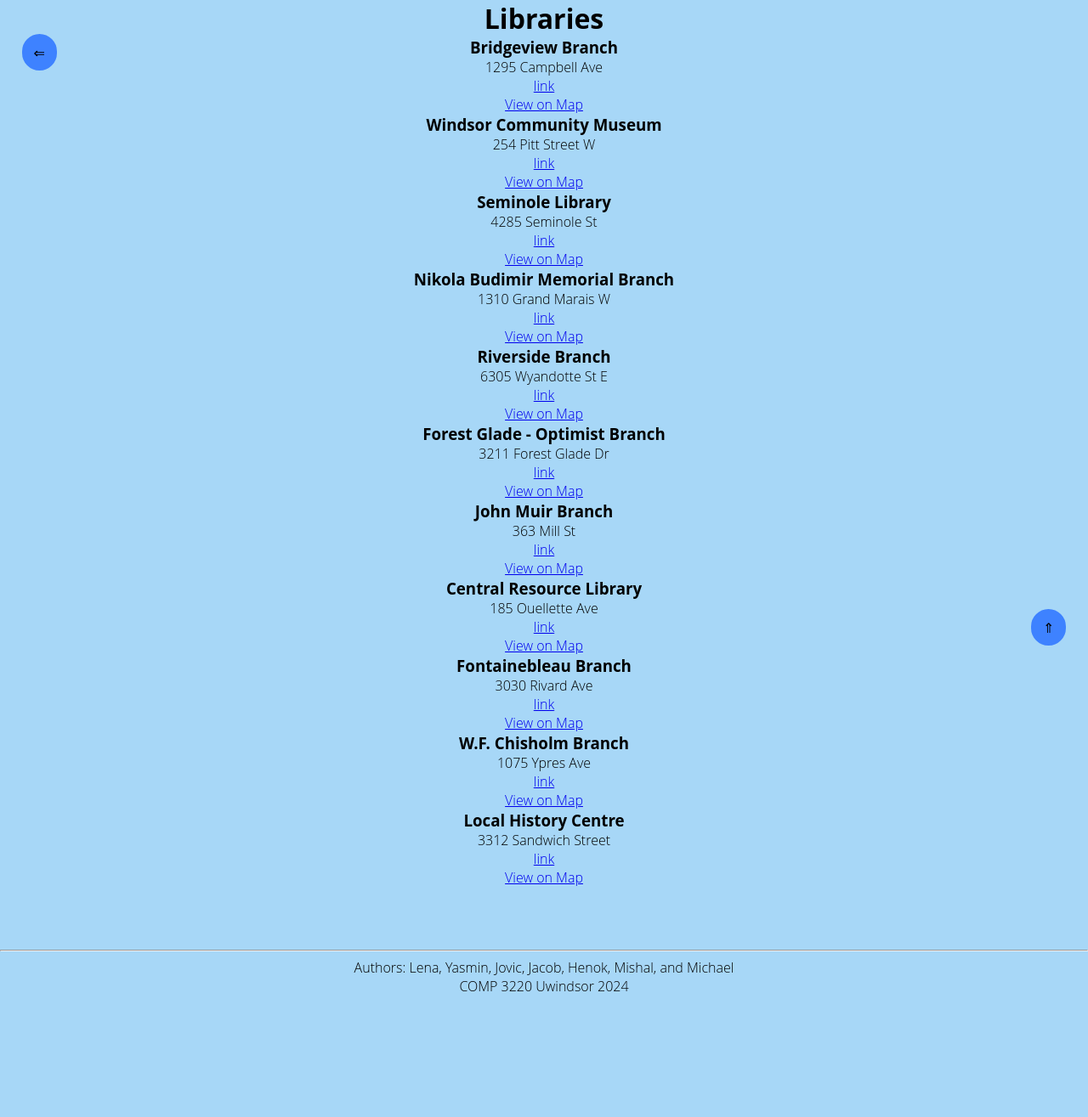
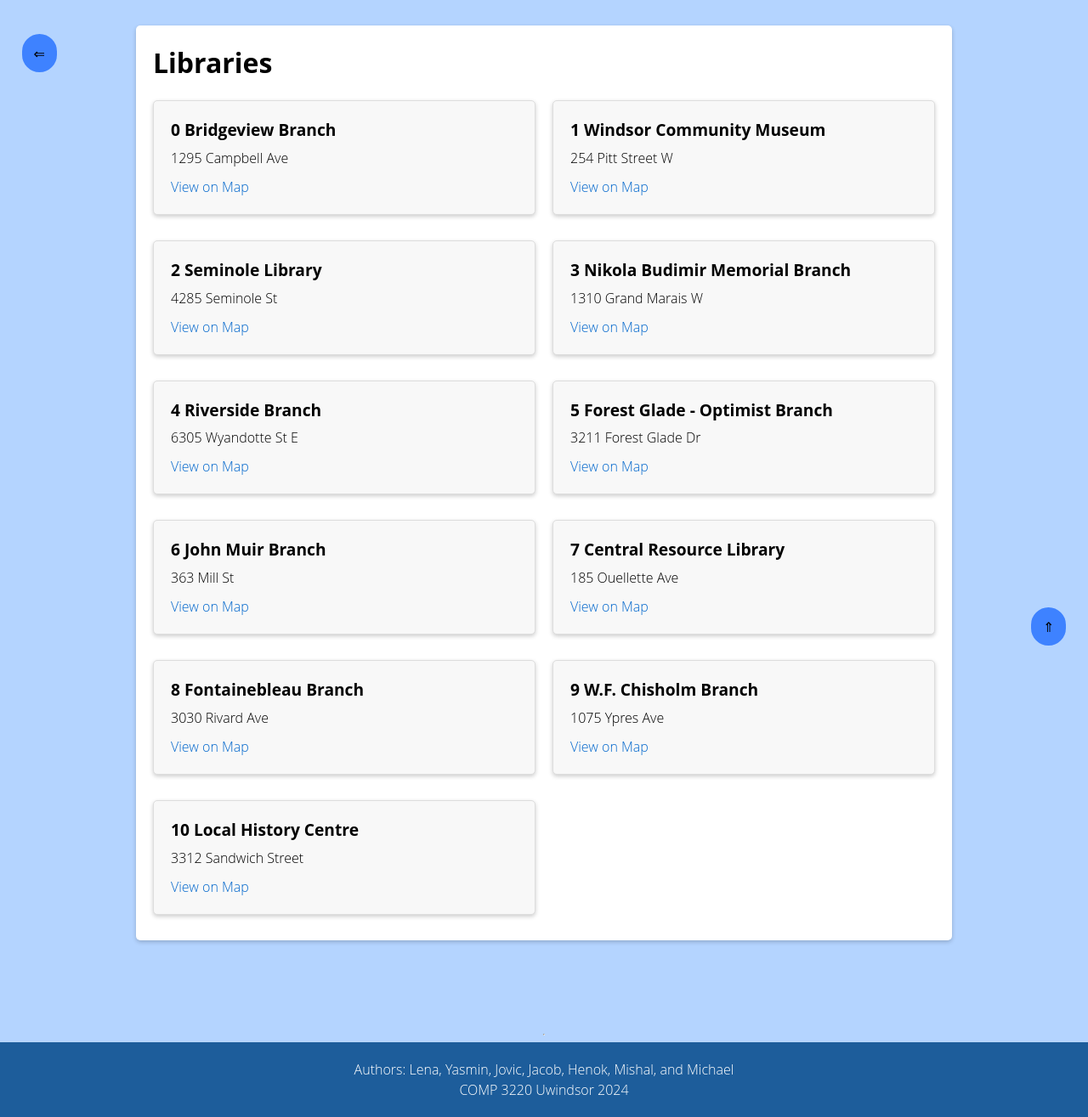
Before and after one commit to jpanahon/comp-3220-project, a Flask app: page /libraries in a window 1280 px wide. Shown: the whole page at 85% size. Before the commit the page ends 1167 px from the top, so only its background shows below. Run offline with Flask 3, Linux system fonts and the light colour scheme; data comes from the database, SQL or seed files in the repository.

Commit message:
revmap the UI and overall structure of the webpages

```diff
--- a/static/base.css
+++ b/static/base.css
@@ -1,18 +1,63 @@
-body, header, head, h1, h2, h3, h4, p{
-    margin:0;
-    padding:0;
-    text-align: center;
+body, header, head, h1, h2, h3, h4, p {
+    margin: 0;
+    padding: 0;
 }
 
 body {
     font-family: 'Open Sans', sans-serif;
     box-sizing: border-box;
-    background-color: #a7d7f7;
+    background-color: #B4D4FF;
     font-weight: 300;
+    line-height: 1.5;
+    display: flex;
+    flex-direction: column;
+    min-height: 100vh;
 }
 
-header{
-    background-color: aquamarine;
+.content-container {
+    max-width: 1100px;
+    margin: 30px auto;
+    padding: 20px;
+    background-color: #fff;
+    box-shadow: 0 2px 5px rgba(0,0,0, 0.2);
+    border-radius: 5px;
+    display: grid;
+    grid-template-columns: repeat(auto-fit, minmax(450px, 1fr));
+    gap: 20px;
+}
+
+.container {
+    border-bottom:  1px solid #ddd;
+    padding: 10px;
+    margin-bottom: 10px;
+    background-color: #f8f8f8;
+    border: 1px solid #ddd;
+    padding: 20px;
+    border-radius: 5px;
+    box-shadow: 0 2px 5px rgba(0,0,0, 0.2);
+}
+.container h1{
+    text-align: center;
+}
+
+.content-container h3 {
+    font-size: 1.2em;
+    margin-bottom: 6px;
+    font-weight: bold;
+}
+
+.content-container a {
+    color: #0066cc;
+    text-decoration: none;
+}
+
+.content-container a:hover {
+    text-decoration: underline;
+    color: #004b99;
+}
+
+.content-container p {
+    margin-bottom: 10px;
 }
 
 #backTop a{
@@ -53,3 +98,12 @@ header{
     top: 5%;
     left:2%;
 }
+footer {
+    margin-top: auto;
+    background-color: #1D5D9B;
+    color: #fff;
+    padding: 20px 0;
+    text-align: center;
+    bottom: 0;
+    width: 100%;
+}
--- a/templates/libraries.html
+++ b/templates/libraries.html
@@ -1,5 +1,5 @@
 <!--
-@author: Lena Al Shehmany
+@author: Lena Al Shehmany, Henok
 
 -->
 
@@ -8,19 +8,17 @@
 <link rel="stylesheet" href="{{ url_for('static', filename='base.css') }}" />
 {%endblock%} {%block content%} {%endblock%} {%block more%}
 
-<h1>Libraries</h1>
-
-<!--Back to previous page button-->
-<div id="previous">
-  <a href="{{ url_for('index')}}">&lArr;</a>
-</div>
-
-{% for element in libraries %}
-
-<div class="container">
-  <h3>{{ element['names'] }}</h3>
-  <p>{{ element['street']}}</p>
-  <a href="{{element['link']}}" alt="link to library site">link</a>
-  <br><a href="/map?type=library&id={{ element['id'] }}">View on Map</a>
-</div>
-{% endfor %} {%endblock%}
+<div class="content-container">
+        <h1>Libraries</h1>
+        <!--Back to previous page button-->
+        <div id="previous">
+            <a href="{{ url_for('index')}}">&lArr;</a> </div>
+            {% for element in libraries %}
+            <div class="container">
+                <h3>{{ element['id'] }} {{ element['names'] }}</h3>
+                <p>{{ element['street']}}</p>
+                <a href="/map?type=centre&id={{ element['id'] }}">View on Map</a>
+            </div>
+        {% endfor %}
+    </div>
+{% endblock %}
```
Also changed, not shown: static/style.css (+13 -0 lines), templates/arenas.html (+14 -17 lines), templates/centres.html (+7 -9 lines), templates/fire.html (+8 -11 lines), templates/garbage.html (+15 -16 lines), templates/hospitals.html (+15 -16 lines), templates/map.html (+9 -1 lines), templates/parks.html (+7 -8 lines).
